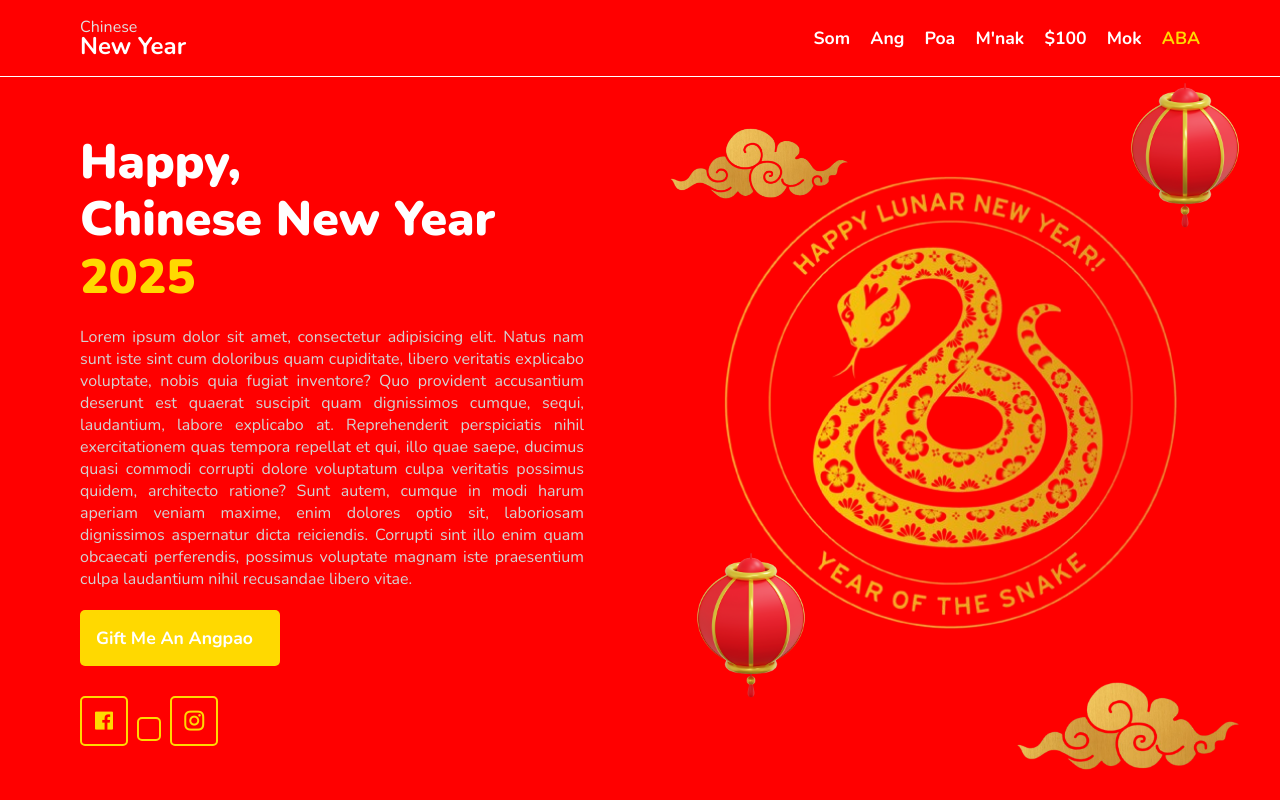
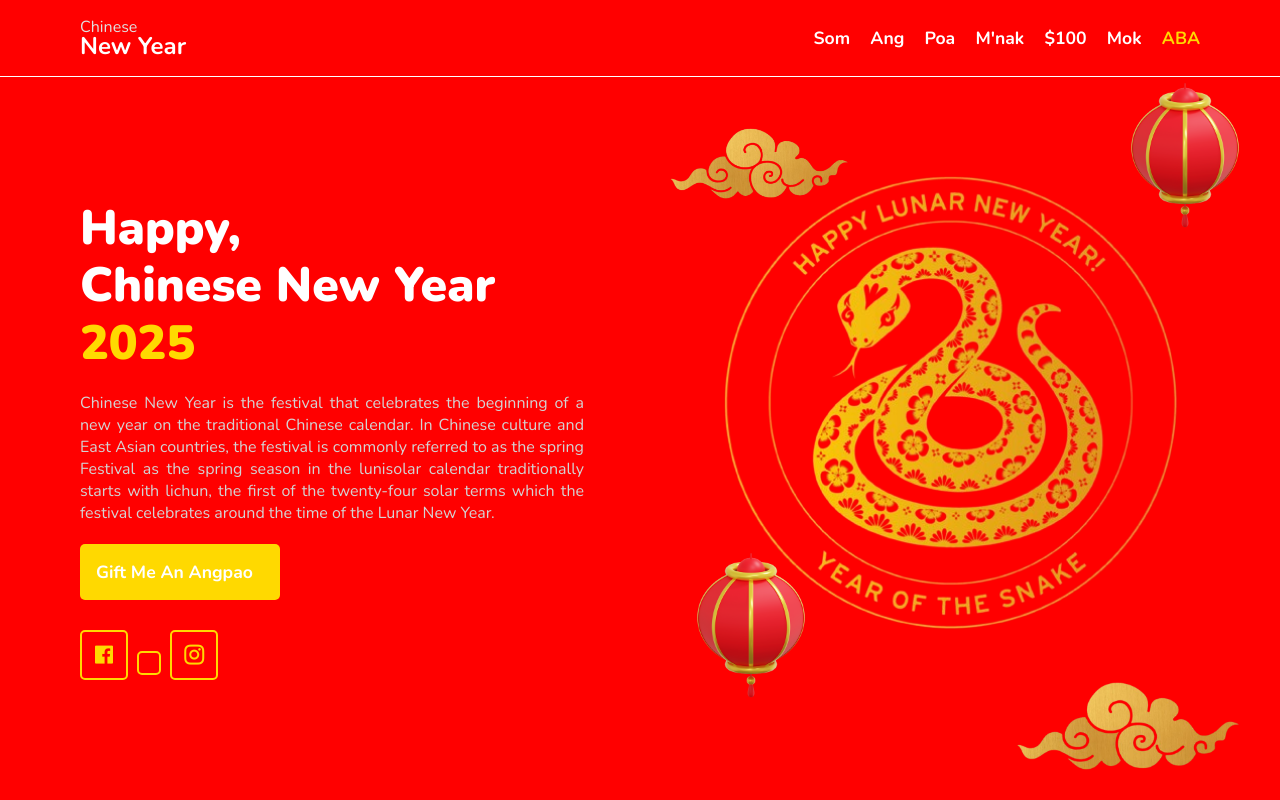
Before and after one commit to leezii03/CNY-Landing-Page, a plain HTML site: page index.html in a window 1280 px wide. Drawn offline with nearby package versions, Linux system fonts and the light colour scheme; some icons are missing.

Commit message:
Update index.html

```diff
--- a/index.html
+++ b/index.html
@@ -49,14 +49,11 @@
             <h1>Happy,</h1>
             <h1>Chinese New Year <span>2025</span></h1>
 
-            <p>Lorem ipsum dolor sit amet, consectetur adipisicing elit. Natus nam sunt iste sint cum doloribus quam
-                cupiditate, libero veritatis explicabo voluptate, nobis quia fugiat inventore? Quo provident accusantium
-                deserunt est quaerat suscipit quam dignissimos cumque, sequi, laudantium, labore explicabo at.
-                Reprehenderit perspiciatis nihil exercitationem quas tempora repellat et qui, illo quae saepe, ducimus
-                quasi commodi corrupti dolore voluptatum culpa veritatis possimus quidem, architecto ratione? Sunt
-                autem, cumque in modi harum aperiam veniam maxime, enim dolores optio sit, laboriosam dignissimos
-                aspernatur dicta reiciendis. Corrupti sint illo enim quam obcaecati perferendis, possimus voluptate
-                magnam iste praesentium culpa laudantium nihil recusandae libero vitae.
+            <p>
+                Chinese New Year is the festival that celebrates the beginning of a new year on the traditional
+                Chinese calendar. In Chinese culture and East Asian countries, the festival is commonly referred
+                to as the spring Festival as the spring season in the lunisolar calendar traditionally starts with lichun,
+                the first of the twenty-four solar terms which the festival celebrates around the time of the Lunar New Year.
             </p>
 
             <a class="gift" href="https://pay.ababank.com/nJ6ZDs6rDK2i2b1U6">Gift Me An Angpao</a>
```
